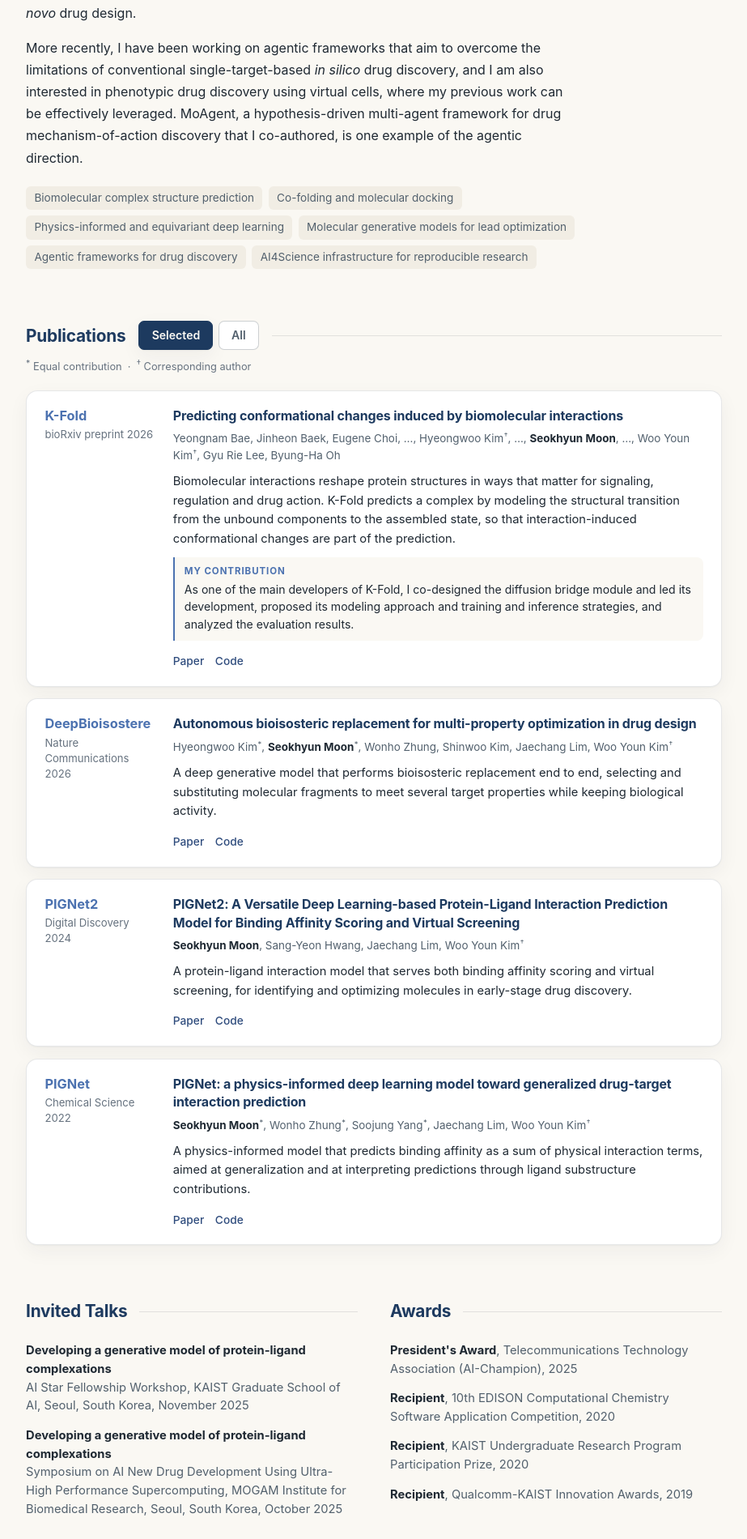
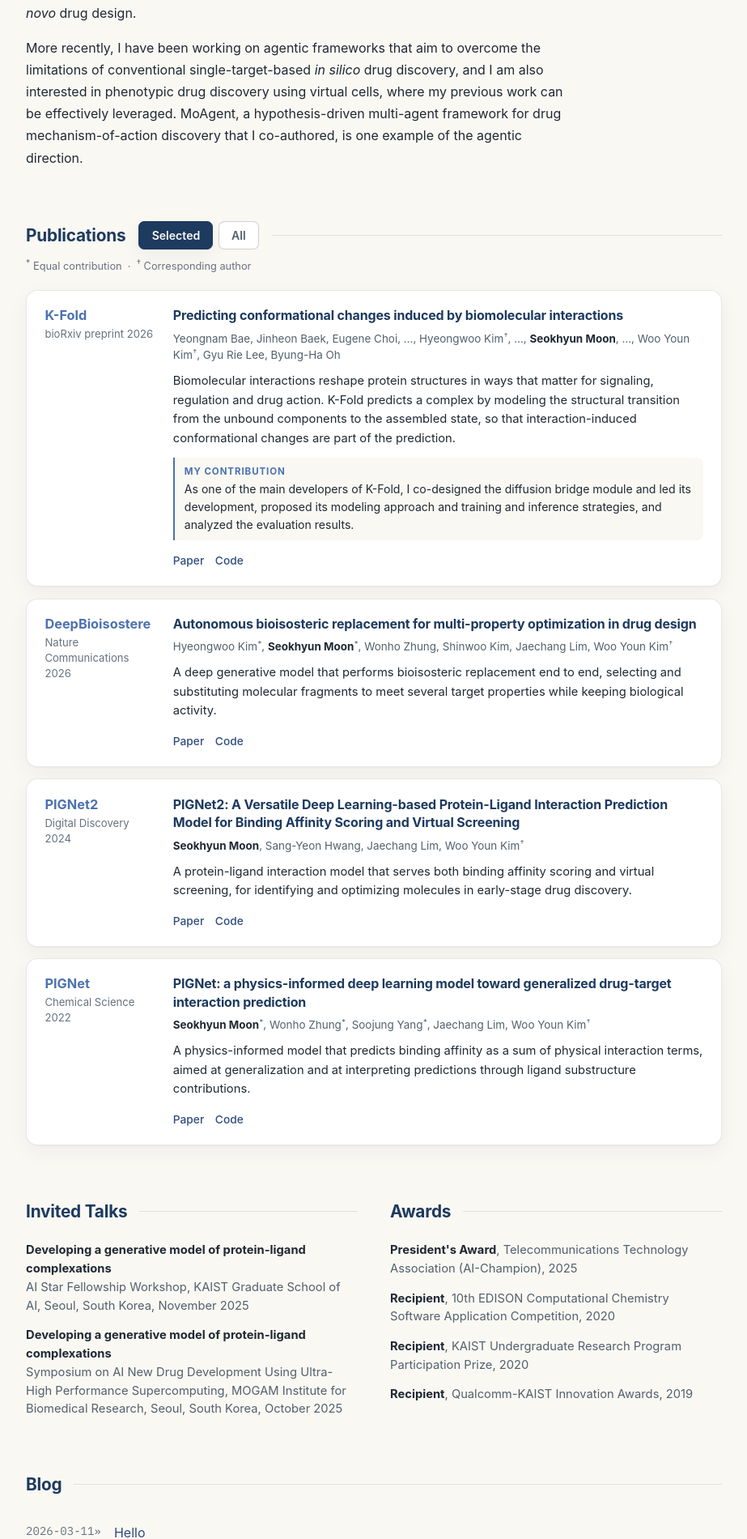
Before and after one commit to mseok/mseok.github.io, a Jekyll site: the page built from index.md, in a window 1280 px wide. Shown: the part 706-2606 px from the top of the page at 81% size, without its empty margins (178-1101 px from the left). Built offline with Jekyll 4.4.1, drawn with Linux system fonts in a browser that asks for light colours; some web fonts are replaced.

Commit message:
Remove the research topic list

```diff
--- a/assets/css/custom.css
+++ b/assets/css/custom.css
@@ -203,24 +203,6 @@ strong {
 
 .home-section p {
   max-width: 68ch;
-}
-
-.topic-list {
-  display: flex;
-  flex-wrap: wrap;
-  gap: 0.45rem;
-  margin: 1.3rem 0 0;
-  padding: 0;
-  list-style: none;
-}
-
-.topic-list li {
-  margin: 0;
-  padding: 0.2rem 0.65rem;
-  border-radius: 6px;
-  background: var(--bg-secondary);
-  color: var(--text-secondary);
-  font-size: 0.85rem;
 }
 
 /* Publications header with the Selected / All switch */
--- a/index.md
+++ b/index.md
@@ -63,14 +63,6 @@ title: Home
     for drug mechanism-of-action discovery that I co-authored, is one example
     of the agentic direction.
   </p>
-  <ul class="topic-list">
-    <li>Biomolecular complex structure prediction</li>
-    <li>Co-folding and molecular docking</li>
-    <li>Physics-informed and equivariant deep learning</li>
-    <li>Molecular generative models for lead optimization</li>
-    <li>Agentic frameworks for drug discovery</li>
-    <li>AI4Science infrastructure for reproducible research</li>
-  </ul>
 </section>
 
 {%- assign pubs = site.data.scholar.publications -%}
```
